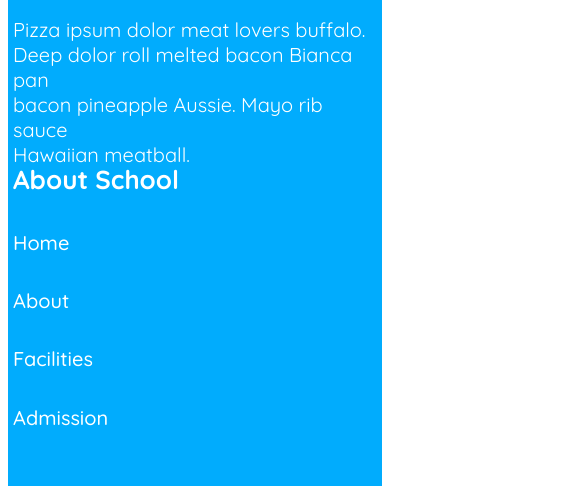
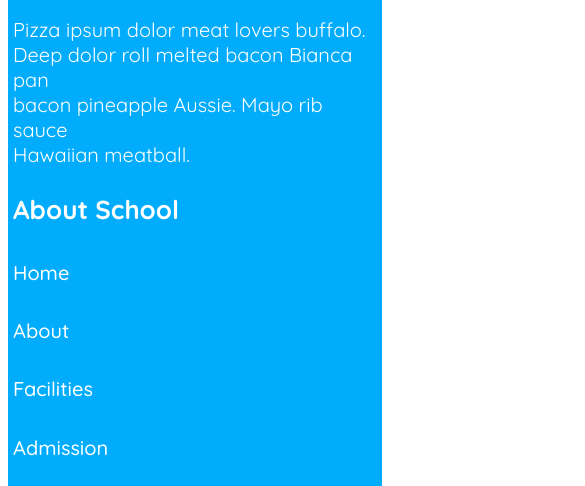
Before and after one commit to Atikur-Rahman-Milon14/kids-school-responsive, a plain HTML site: page index.html in a window 390 px wide. Shown: the part 4347-4833 px from the top of the page, 585 px wide, since content can reach past the window. Drawn offline with nearby package versions, Linux system fonts and the light colour scheme; a web font is replaced by a local one.

Commit message:
working for responsive

```diff
--- a/styles/design.css
+++ b/styles/design.css
@@ -301,6 +301,7 @@ header section button{
     display: grid;
     grid-template-columns: repeat(2, 1fr);
     gap: 17px;
+
 }
 .eich-five{
     color: rgb(0, 0, 0);
@@ -546,6 +547,7 @@ footer{
         display: grid;
         grid-template-columns: repeat(2, 1fr);
         /* flex-direction: column; */
+        margin-right: 300px;
     }
     .middle-container{
         width: 100%;
@@ -572,4 +574,7 @@ footer{
     .footer-pgh{
         font-size: 200;
     }
+    .footer-sctn-two{
+        margin-top: 30px;
+    }
 }
```
